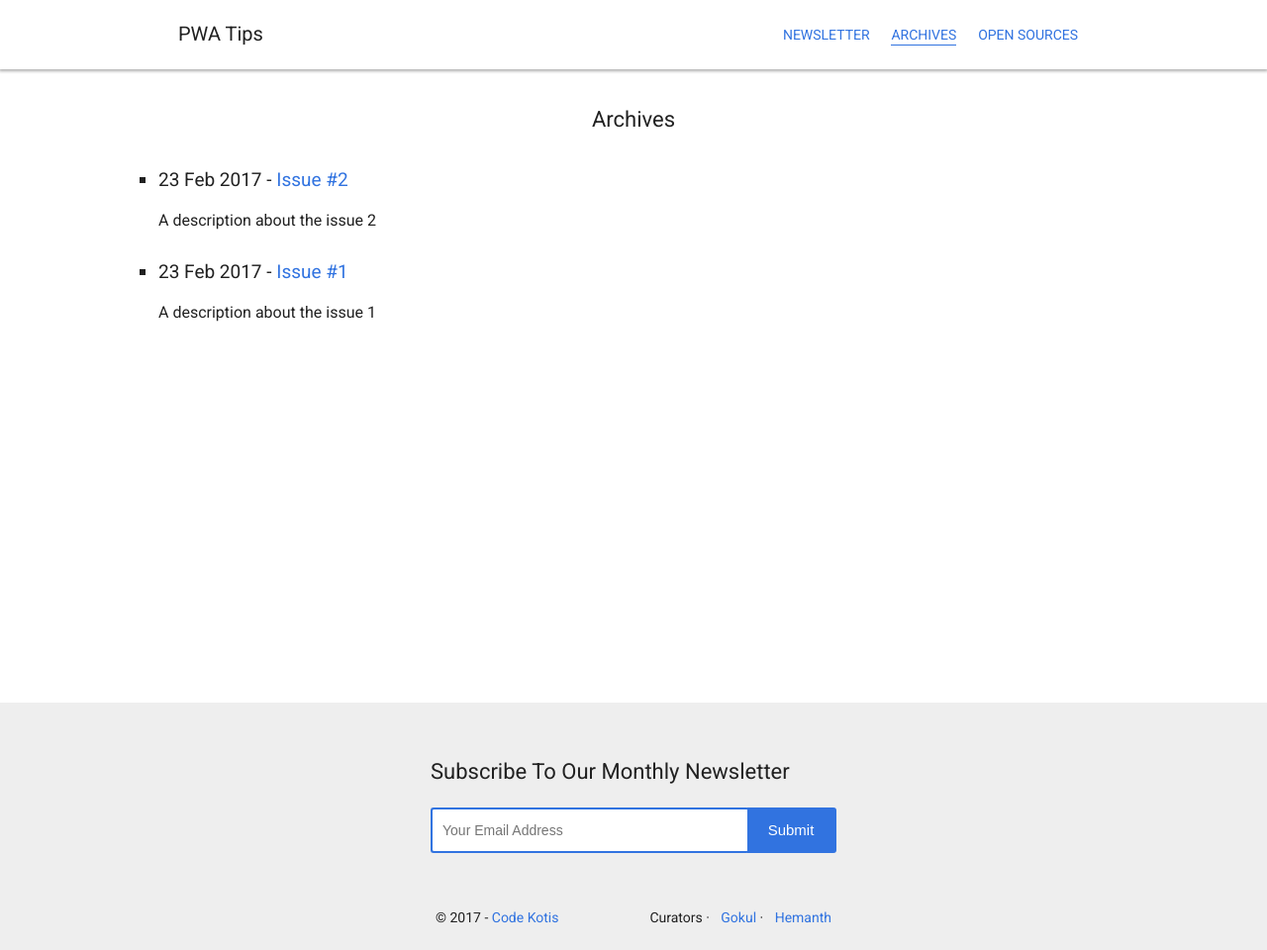
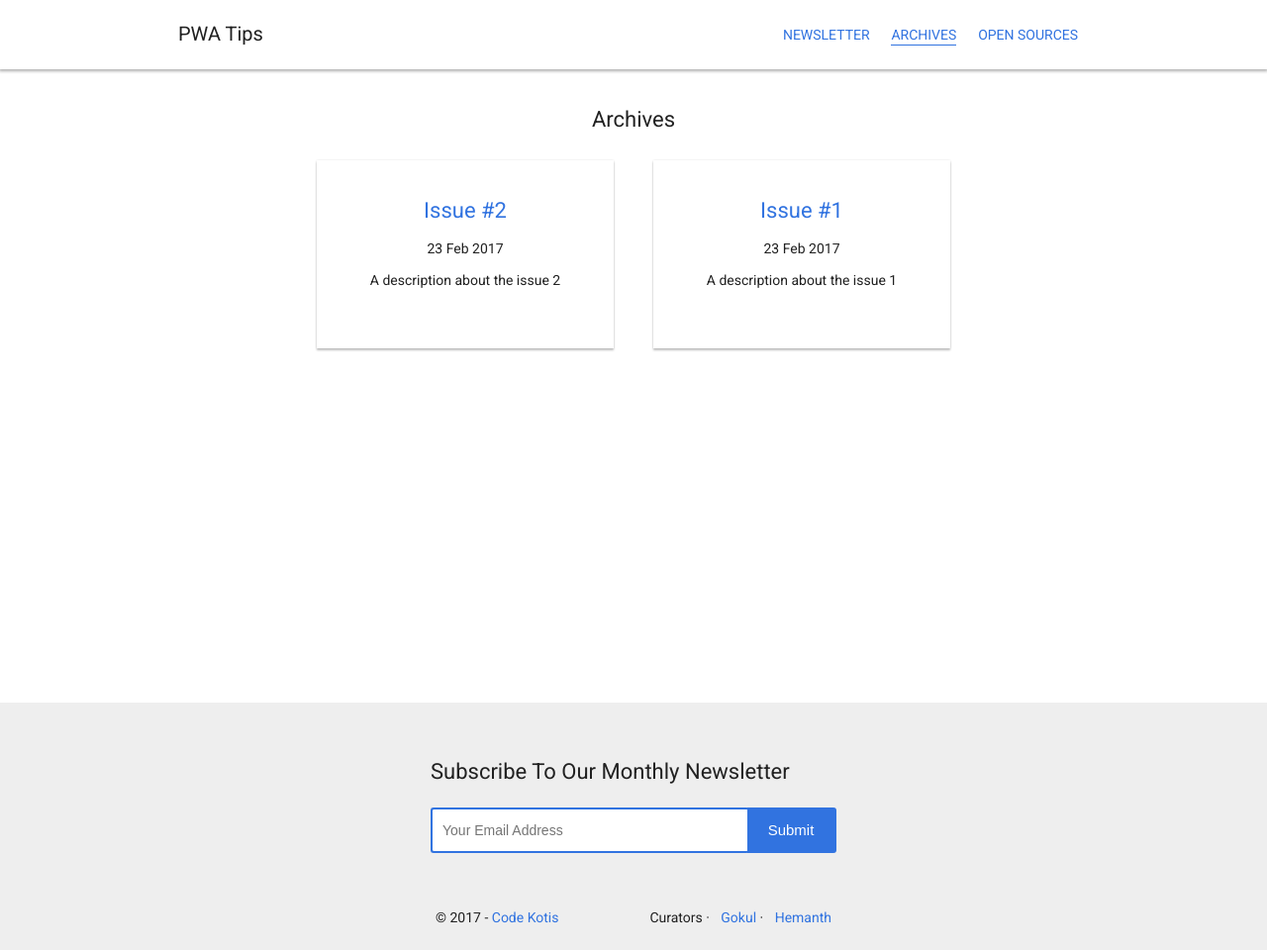
Before and after one commit to code-kotis/pwa-tips, a Jekyll site: the page built from archives.html, in a window 1280 px wide and 960 px high. Shown: the whole window at 99% size. Built offline with Jekyll 4.4.1, drawn with Linux system fonts in a browser that asks for light colours; some web fonts are replaced.

Commit message:
Updated archive layouts

```diff
--- a/_layouts/archives.html
+++ b/_layouts/archives.html
@@ -7,15 +7,15 @@
     <section class="main__content">
       <h3>Archives</h3>
       <div class="archive__content wrapper">
-        <ul>
-          {% for post in site.posts %}
-            <li>
-              <span>{{post.date | date_to_string }}</span> - <a href="{{ post.url }}">{{ post.title }} #{{post.number}}</a
-              >
-              <p>{{post.description}}</p>
-            </li>
-          {% endfor %}
-        </ul>
+        <div class="card__container">
+        {% for post in site.posts %}
+          <div class="cards">
+            <h3><a href="{{ post.url }}">{{ post.title }} #{{post.number}}</a></h3>
+            <span class="cards__date">{{post.date | date_to_string }}</span>
+            <p>{{post.description}}</p>
+          </div>
+        {% endfor %}
+        </div>
       </div>
     </section>
 
--- a/css/base.css
+++ b/css/base.css
@@ -218,6 +218,12 @@ footer {
 
 .cards .fast {
   bottom: -5px;
+}
+
+.cards__date {
+  display: block;
+  text-align: center;
+  margin-bottom: 15px;
 }
 
 .header__section .card__container {
```
